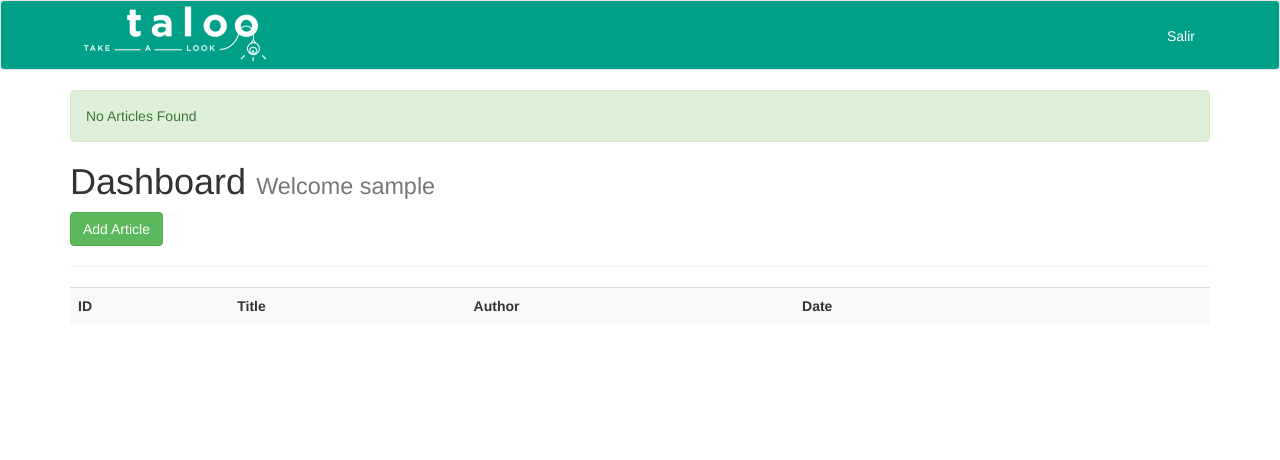
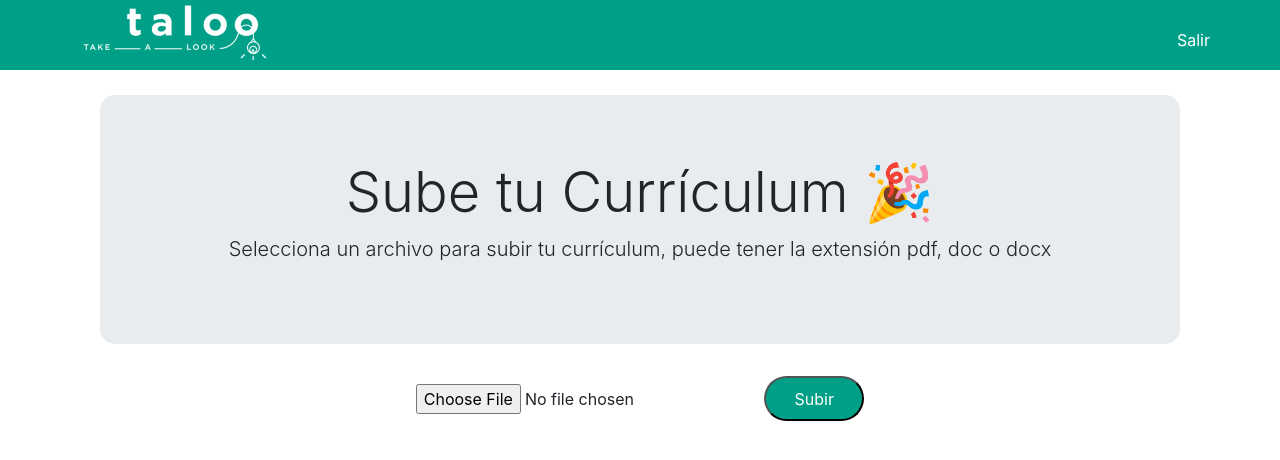
Before and after one commit to felipefuller/portal_usuario_hostgator, a Flask app: page /dashboard in a window 1280 px wide. Shown: the top 460 px of the page. Run offline with Flask 2, Linux system fonts and the light colour scheme; the visitor is signed in with stand-in values (Sample User, id 1); data that the repository does not hold is empty; some libraries are stand-ins or nearby versions.

Commit message:
advance cv upload

```diff
--- a/app.py
+++ b/app.py
@@ -172,7 +172,7 @@ def login():
                 session['logged_in'] = True
                 session['username'] = username
 
-                flash('¡Bienvenido! Ahora podrás publicar todas tus ofertas 😁', 'success')
+                #flash('¡Bienvenido! Ahora podrás publicar todas tus ofertas 😁', 'success')
                 return redirect(url_for('dashboard'))
             else:
                 error = '* ¡Usuario/Contraseña errone@, por favor intente denuevo!'
@@ -192,7 +192,7 @@ def is_logged_in(f):
         if 'logged_in' in session:
             return f(*args, **kwargs)
         else:
-            flash('No autorizado, por favor inicie a su perfil', 'danger')
+            #flash('No autorizado, por favor inicie a su perfil', 'danger')
             return redirect(url_for('login'))
     return wrap
 
@@ -201,30 +201,59 @@ def is_logged_in(f):
 @is_logged_in
 def logout():
     session.clear()
-    flash('You are now logged out', 'success')
+    #flash('You are now logged out', 'success')
     return redirect(url_for('login'))
 
 # Dashboard
-@app.route('/dashboard')
+@app.route('/dashboard', methods=['GET', 'POST'])
 @is_logged_in
 def dashboard():
-    # Create cursor
-    cur = mysql.connection.cursor()
+    # # Create cursor
+    # cur = mysql.connection.cursor()
 
-    # Get articles
-    #result = cur.execute("SELECT * FROM articles")
-    # Show articles only from the user logged in
-    result = cur.execute("SELECT * FROM articles WHERE author = %s", [session['username']])
+    # # Get articles
+    # #result = cur.execute("SELECT * FROM articles")
+    # # Show articles only from the user logged in
+    # result = cur.execute("SELECT * FROM articles WHERE author = %s", [session['username']])
 
-    articles = cur.fetchall()
+    # articles = cur.fetchall()
 
-    if result > 0:
-        return render_template('dashboard.html', articles=articles)
-    else:
-        msg = 'No Articles Found'
-        return render_template('dashboard.html', msg=msg)
-    # Close connection
-    cur.close()
+    # if result > 0:
+    #     return render_template('dashboard.html', articles=articles)
+    # else:
+    #     msg = 'No Articles Found'
+    #     return render_template('dashboard.html', msg=msg)
+    # # Close connection
+    # cur.close()
+    if request.method == 'POST':
+        # check if the post request has the file part
+        if 'file' not in request.files:
+            flash('¡Error subiendo, intente denuevo!')
+            return redirect(request.url)
+        file = request.files['file']
+        if file.filename == '':
+            flash('No se seleccionó ningún archivo 😞')
+            return redirect(request.url)
+        if file and allowed_file(file.filename):
+            filename = secure_filename(file.filename)
+            file.save(os.path.join(app.config['UPLOAD_FOLDER'], filename))
+            # Create Cursor
+            cur = mysql.connection.cursor()
+
+            # Execute
+            cur.execute("INSERT INTO articles(author, name) VALUES(%s, %s)",(session['username'], session['username'] + filename))
+
+            # Commit to DB
+            mysql.connection.commit()
+
+            #Close connection
+            cur.close()
+            flash('Archivo subido de manera exitosa 😊')
+            return redirect('/dashboard')
+        else:
+            flash('Solo puedes subir archivos pdf, doc y docx 🙁')
+            return redirect(request.url)
+    return render_template('dashboard.html')
 
 # Article Form Class
 class ArticleForm(Form):
--- /dev/null
+++ b/static/css/style3.css
@@ -0,0 +1,3 @@
+.radius {
+    border-radius: 15px;
+}
--- a/templates/dashboard.html
+++ b/templates/dashboard.html
@@ -1,32 +1,48 @@
 {% extends 'layout.html' %}
 
 {% block body %}
-  <h1>Dashboard <small> Welcome {{session.username}}</small></h1>
-  <a class="btn btn-success" href="/add_article"> Add Article</a>
-  <hr>
-  <table class="table table-striped">
-    <tr>
-      <th>ID</th>
-      <th>Title</th>
-      <th>Author</th>
-      <th>Date</th>
-      <th></th>
-      <th></th>
-    </tr>
-    {% for article in articles %}
-      <tr>
-        <td>{{article.id}}</td>
-        <td>{{article.title}}</td>
-        <td>{{article.author}}</td>
-        <td>{{article.create_date}}</td>
-        <td><a href="edit_article/{{article.id}}" class="btn btn-default pull-right">Edit</a></td>
-        <td>
-          <form action="{{url_for('delete_article', id=article.id)}}" method="post">
-            <input type="hidden" name="_method" value="DELETE">
-            <input type="submit" value="Delete" class="btn btn-danger">
-          </form>
-        </td>
-      </tr>
-    {% endfor %}
-  </table>
+<link rel="stylesheet" href="https://stackpath.bootstrapcdn.com/bootstrap/4.3.1/css/bootstrap.min.css" integrity="sha384-ggOyR0iXCbMQv3Xipma34MD+dH/1fQ784/j6cY/iJTQUOhcWr7x9JvoRxT2MZw1T" crossorigin="anonymous">
+<style>
+    .upload {
+        background: #00a088;
+        border-radius: 25px;
+        height: 45px;
+        width: 100px;
+        color: white;
+    }
+
+    .form-upload {
+        background: #e9ecef;
+    }
+</style>
+<!-- <link href="{{ url_for('static', filename='css/style3.css') }}" rel="stylesheet"> -->
+<div class="container">
+    <div class="jumbotron jumbotron-fluid" style="border-radius: 15px; margin-top: 25px;">
+        <div class="container">
+            <h1 class="display-4 text-center">Sube tu Currículum 🎉</h1>
+            <p class="lead text-center">Selecciona un archivo para subir tu currículum, puede tener la extensión pdf, doc o docx </p>
+        </div>
+    </div>
+    <p>
+        {% with messages = get_flashed_messages() %}
+        {% if messages %}
+        <ul class=flashes>
+            {% for message in messages %}
+            <li>{{ message }}</li>
+            {% endfor %}
+        </ul>
+        {% endif %}
+        {% endwith %}
+    </p>
+</div>
+
+<div class="container">
+    <div class="form-inline justify-content-center">
+        <form method="post" enctype="multipart/form-data" class="">
+            <input type="file" name="file" autocomplete="off" id="file" required>
+            <input type="submit" value="Subir" class="upload">
+        </form>
+    </div>
+</div>
+
 {% endblock %}
--- a/templates/includes/_navbar.html
+++ b/templates/includes/_navbar.html
@@ -4,38 +4,23 @@
     }
 </style>
 {% if session.logged_in %}
-<nav class="navbar navbar-default" style="height: 70px; background: #00a088;">
+<nav class="navbar navbar-expand" style="height: 70px; background: #00a088;">
     <div class="container">
         <div class="navbar-header">
-            <button type="button" class="navbar-toggle collapsed" data-toggle="collapse" data-target="#navbar" aria-expanded="false" aria-controls="navbar">
-                <span class="sr-only">Toggle navigation</span>
-                <span class="icon-bar"></span>
-                <span class="icon-bar"></span>
-                <span class="icon-bar"></span>
-            </button>
             {% if session.logged_in %}
             <a class="navbar-brand" style="padding-top: 0px;" href="/dashboard">
-            {% else %}
-            <a class="navbar-brand" style="padding-top: 0px;" href="/">
             {% endif %}
                 <img src="{{ url_for('static', filename='images/logo-taloo.png') }}" alt="" width="210" height="65">
             </a>
         </div>
         <div id="navbar" class="collapse navbar-collapse" style="margin-top: 10px;">
-            <ul class="nav navbar-nav">
+            <ul class="nav navbar-nav ml-auto">
                 {% if session.logged_in %}
-                <!--<li><a href="/articles" style="color: white;">Todas las ofertas</a></li>-->
-                {% endif %}
-            </ul>
-
-            <ul class="nav navbar-nav navbar-right">
-                {% if session.logged_in %}
-
-                <a>{% print(filled) %}</a>
-                  <li><a href="/logout" style="color: white;">Salir</a></li>
+                    <a>{% print(filled) %}</a>
+                    <li><a href="/logout" style="color: white;">Salir</a></li>
                 {% else %}
-                  <li><a href="/register">Registrarse</a></li>
-                  <li><a href="/login">Ingresar</a></li>
+                    <li><a href="/register">Registrarse</a></li>
+                    <li><a href="/login">Ingresar</a></li>
                 {% endif %}
             </ul>
         </div>
--- a/templates/layout.html
+++ b/templates/layout.html
@@ -2,18 +2,17 @@
 <html>
   <head>
     <meta charset="utf-8">
-    <title>MyFlaskApp</title>
-    <link rel="stylesheet" href="https://maxcdn.bootstrapcdn.com/bootstrap/3.3.7/css/bootstrap.min.css">
+    <title>Portal Usuario</title>
+    <!-- <link rel="stylesheet" href="https://maxcdn.bootstrapcdn.com/bootstrap/3.3.7/css/bootstrap.min.css"> -->
   </head>
   <body>
     {% include 'includes/_navbar.html' %}
     <div class="container">
-      {% include 'includes/_messages.html' %}
       {% block body %}{% endblock %}
     </div>
-
-    <script src="https://maxcdn.bootstrapcdn.com/bootstrap/3.3.7/js/bootstrap.min.js"></script>
-    <script src="//cdn.ckeditor.com/4.6.2/basic/ckeditor.js"></script>
+    <script src="https://stackpath.bootstrapcdn.com/bootstrap/4.3.1/js/bootstrap.min.js" integrity="sha384-JjSmVgyd0p3pXB1rRibZUAYoIIy6OrQ6VrjIEaFf/nJGzIxFDsf4x0xIM+B07jRM" crossorigin="anonymous"></script>
+    <!-- <script src="https://maxcdn.bootstrapcdn.com/bootstrap/3.3.7/js/bootstrap.min.js"></script>
+    <script src="//cdn.ckeditor.com/4.6.2/basic/ckeditor.js"></script> -->
     <script type="text/javascript">
       CKEDITOR.replace('editor')
     </script>
```
Also changed, not shown: templates/old_dashboard.html (added, +32 -0 lines), templates/upload.html (+5 -4 lines), 11 other files.
